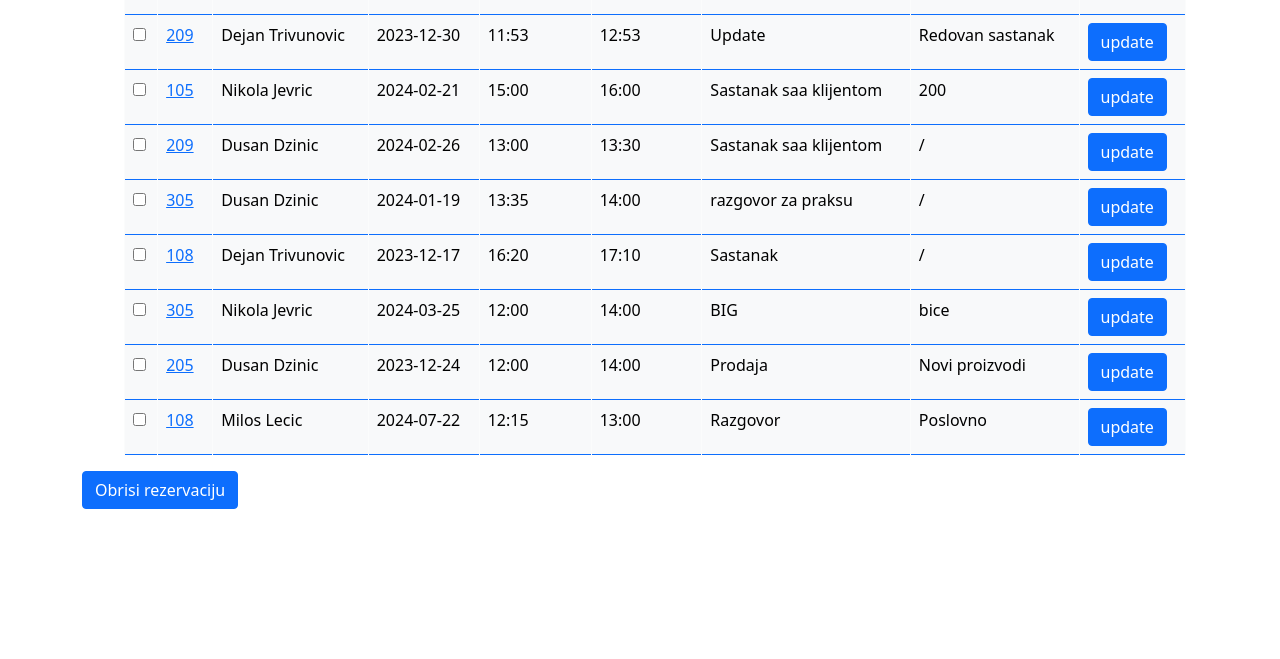
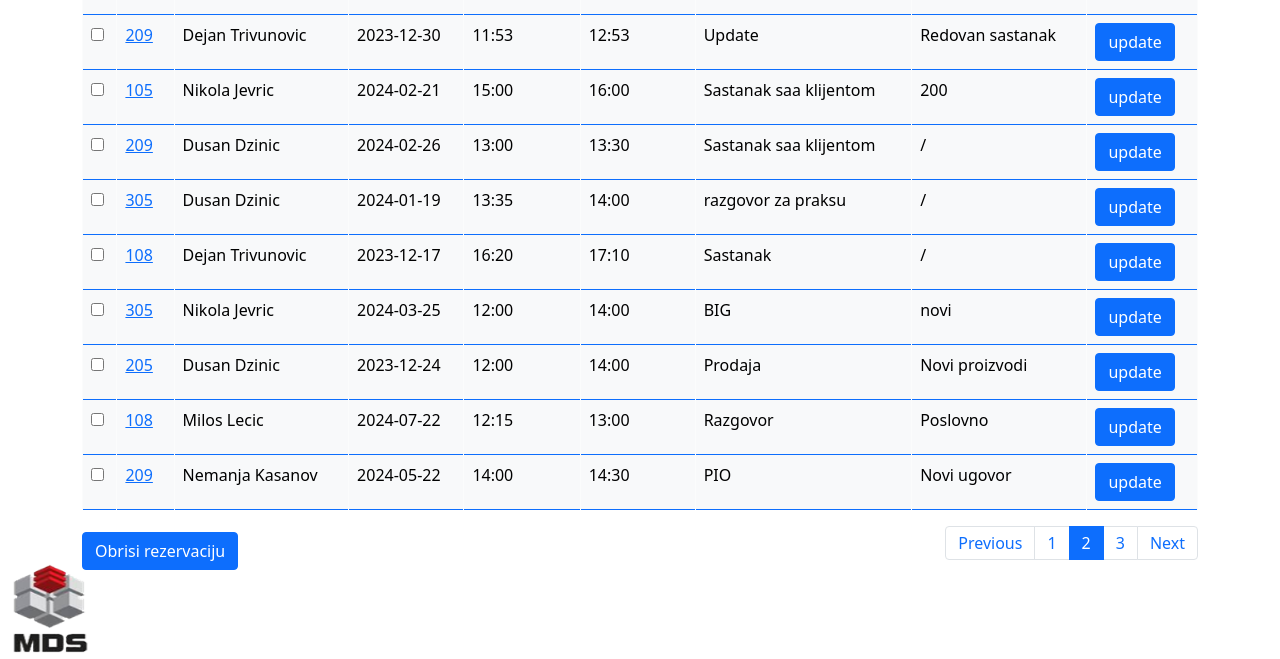
Before and after one commit to mlecic00/rezervacija_sala, a website: page pages/home.html in a window 1280 px wide. Shown: the part 141-800 px from the top of the page. Drawn offline with nearby package versions, Linux system fonts and the light colour scheme.

Commit message:
Loader, pagination, back shortcut

```diff
--- a/assets/data/reservations.json
+++ b/assets/data/reservations.json
@@ -6,7 +6,7 @@
       "datum": "2023-12-30",
       "dolazak": "11:53",
       "odlazak": "12:53",
-      "razlog": "Update ",
+      "razlog": "Update",
       "napomena": "Redovan sastanak",
       "id": 6
     },
@@ -57,7 +57,7 @@
       "dolazak": "12:00",
       "odlazak": "14:00",
       "razlog": "BIG",
-      "napomena": "bice",
+      "napomena": "novi",
       "id": 17
     },
     {
@@ -79,6 +79,16 @@
       "razlog": "Razgovor",
       "napomena": "Poslovno",
       "id": 19
+    },
+    {
+      "sala": "209",
+      "ime": "Nemanja Kasanov",
+      "datum": "2024-05-22",
+      "dolazak": "14:00",
+      "odlazak": "14:30",
+      "razlog": "PIO",
+      "napomena": "Novi ugovor",
+      "id": 20
     }
   ]
 }
--- a/assets/js/script_home.js
+++ b/assets/js/script_home.js
@@ -8,6 +8,7 @@ async function fetchReservations() {
     .catch((error) => console.error("Error loading JSON:", error));
 }
 
+// redirectToUpdatePage(${r.id})
 printReservations = () => {
   const tableBody = document.getElementById("table_body");
   reservations.forEach((r) => {
@@ -21,7 +22,7 @@ printReservations = () => {
         <td>${r.odlazak}</td>
         <td>${r.razlog}</td>
         <td>${r.napomena}</td>
-        <td><input type="button" value="update" class="btn btn-primary" onclick="redirectToUpdatePage(${r.id})"></td>
+        <td><input type="button" value="update" class="btn btn-primary" onclick="location.href='../pages/reservation_update.html?id=${r.id}'"></td>
       `;
     tableBody.appendChild(row);
   });
@@ -29,7 +30,6 @@ printReservations = () => {
 
 redirectToUpdatePage = (reservationId) => {
   const queryParams = `id=${reservationId}`;
-
   window.location.replace(`../pages/reservation_update.html?${queryParams}`);
 };
 
@@ -100,9 +100,18 @@ const getFormValues = async () => {
   }
 };
 
+function fetchData() {
+  return new Promise((resolve) =>
+    setTimeout(resolve, 5000, "Uspesna rezervacija!")
+  );
+}
+
 const visitCreate = async (event) => {
   event.preventDefault();
   await getFormValues();
+  const button_2 = document.querySelector("#button_2");
+  const loader = document.querySelector("#loader");
+  const content = document.querySelector("#content");
 
   if (submit_form) {
     const formEl = document.querySelector("#myForm");
@@ -117,6 +126,13 @@ const visitCreate = async (event) => {
     })
       .then((res) => res.json())
       .then((json) => {
+        button_2.onclick = async function () {
+          content.innerHTML = "";
+          loader.style.display = "block";
+          const nextContent = await fetchData();
+          loader.style.display = "none";
+          content.innerHTML = nextContent;
+        };
         window.location.replace("/pages/home.html");
       })
       .catch((err) => {
@@ -135,12 +151,12 @@ async function isDuplicateReservation(myData) {
   );
 }
 
-function deleteSelected() {
+function deleteSelectedRes() {
   const table = document.getElementById("table");
   const checkboxes = table.querySelectorAll('input[type="checkbox"]:checked');
 
   if (checkboxes.length === 0) {
-    alert("Oznacite korisnika koga zelite da obrisete!");
+    alert("Oznacite korisnika kog zelite da uklonite!");
     return;
   }
 
--- a/pages/home.html
+++ b/pages/home.html
@@ -19,7 +19,13 @@
     <div class="container-fluid bg-light">
       <img
         src="assets/img/Screenshot 2023-12-19 113331.png"
-        style="float: left; width: 100px; height: 100px"
+        style="
+          position: absolute;
+          bottom: 0px;
+          left: 0px;
+          width: 100px;
+          height: 100px;
+        "
       />
       <div class="container p-0">
         <nav class="navbar navbar-expand-lg navbar-light p-0">
@@ -46,13 +52,17 @@
     </div>
 
     <div class="container">
-      <form role="form" id="form2" onsubmit="deleteSelected()">
+      <form role="form" id="form2" onsubmit="deleteSelectedRes()">
         <div class="row">
           <div class="col-12 d-flex justify-content-between align-items-center">
             <h1>REZERVACIJA SALE</h1>
             <div class="d-grid gap-2 d-md-block">
               <a href="../pages/reservation.html"
-                ><button type="button" class="btn btn-primary left-button">
+                ><button
+                  type="button"
+                  class="btn btn-primary left-button"
+                  id="button_1"
+                >
                   Rezervisi salu
                 </button></a
               >
@@ -94,9 +104,40 @@
             </table>
           </div>
         </div>
-        <button type="submit" class="btn btn-primary left-button">
-          Obrisi rezervaciju
-        </button>
+        <div
+          class="col-12 d-flex justify-content-between align-items-center p-0"
+        >
+          <button type="submit" class="btn btn-primary left-button">
+            Obrisi rezervaciju
+          </button>
+          <nav aria-label="Page navigation">
+            <ul class="pagination">
+              <li class="page-item">
+                <a
+                  class="page-link"
+                  href="history.back()"
+                  aria-label="Previous"
+                >
+                  <span aria-hidden="true">Previous</span>
+                </a>
+              </li>
+              <li class="page-item" aria-current="page">
+                <a class="page-link" href="index.html">1</a>
+              </li>
+              <li class="page-item active">
+                <a class="page-link" href="../pages/home.html">2</a>
+              </li>
+              <li class="page-item">
+                <a class="page-link" href="../pages/reservation.html">3</a>
+              </li>
+              <li class="page-item">
+                <a class="page-link" href="#" aria-label="Next">
+                  <span aria-hidden="true">Next</span>
+                </a>
+              </li>
+            </ul>
+          </nav>
+        </div>
       </form>
       <script src="./assets/js/script_home.js"></script>
     </div>
```
Also changed, not shown: pages/reservation.html (+7 -1 lines), pages/reservation_details.html (+1 -1 lines).
